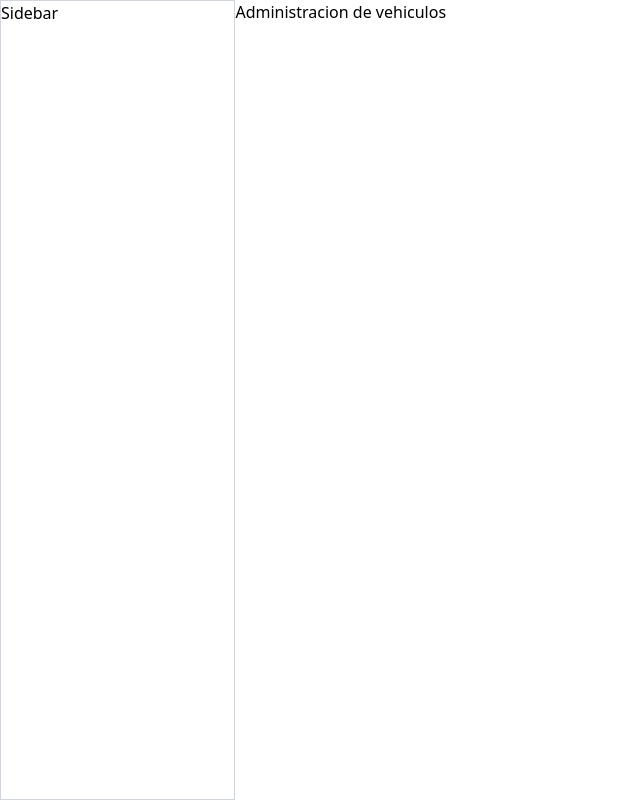
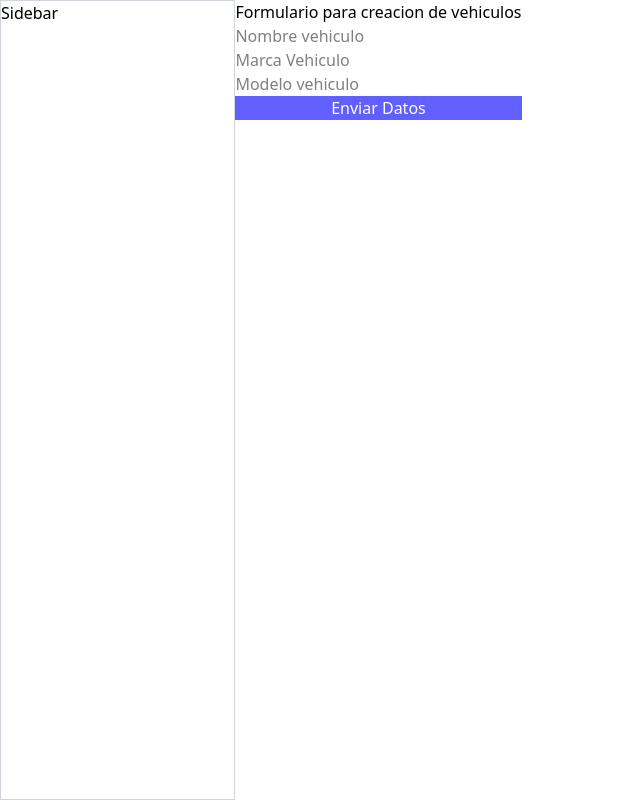
Before and after one commit to hanrike/pyppageTailwind, a React (Vite) app: page /admin/vehiculos in a window 1280 px wide. Shown: the whole page, without its empty margins (0-640 px from the left). Built offline with nearby package versions, Linux system fonts and the light colour scheme.

Commit message:
admin vehiculos creacion de formulario y boton con estilos tailwind

```diff
--- a/src/pages/admin/Vehiculos.jsx
+++ b/src/pages/admin/Vehiculos.jsx
@@ -2,9 +2,13 @@ import React from 'react'
 
 const Vehiculos = () => {
   return (
-    <div>
-      Administracion de vehiculos
-    </div>
+    <form className='flex flex-col'>
+      <h2>Formulario para creacion de vehiculos</h2>
+      <input type='text' placeholder='Nombre vehiculo'/>
+      <input type='text' placeholder='Marca Vehiculo'/>
+      <input type='text' placeholder='Modelo vehiculo'/>
+      <button className='bg-indigo-500 text-white'>Enviar Datos</button>
+    </form>
   )
 }
 
```
